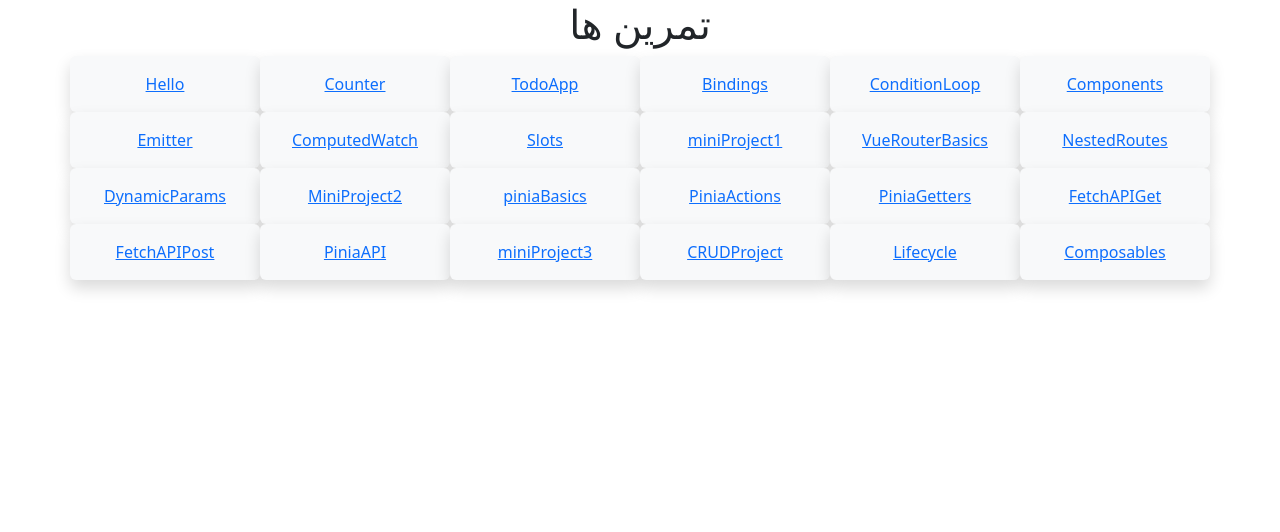
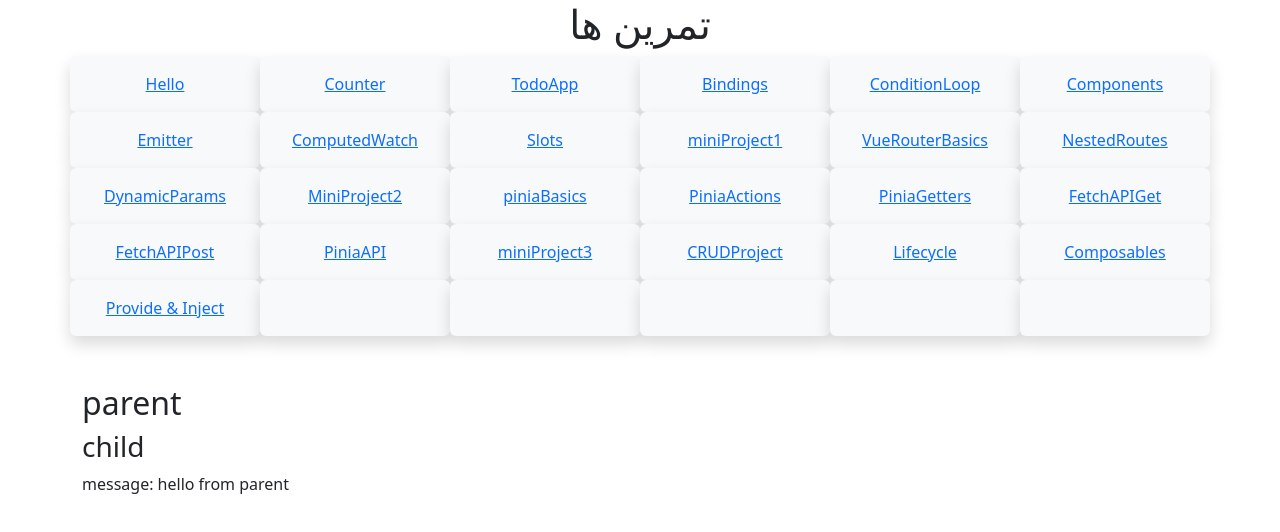
Before and after one commit to ielhamsv/vue-learning-30days, a Vue app in the folder vue-30days/: page /Provide in a window 1280 px wide. Shown: the top 532 px of the page. Built offline with nearby package versions, Linux system fonts and the light colour scheme.

Commit message:
day25 , Provide & Inject

```diff
--- a/vue-30days/src/App.vue
+++ b/vue-30days/src/App.vue
@@ -86,6 +86,26 @@ import Composables from "@/views/Composables.vue";
           <router-link to="/Composables">Composables</router-link>
         </div>
       </div>
+      <div class="row">
+        <div class="col-md-2 shadow p-3 bg-body-tertiary rounded text-center">
+          <router-link to="/Provide">Provide & Inject</router-link>
+        </div>
+        <div class="col-md-2 shadow p-3 bg-body-tertiary rounded text-center">
+
+        </div>
+        <div class="col-md-2 shadow p-3 bg-body-tertiary rounded text-center">
+
+        </div>
+        <div class="col-md-2 shadow p-3 bg-body-tertiary rounded text-center">
+
+        </div>
+        <div class="col-md-2 shadow p-3 bg-body-tertiary rounded text-center">
+
+        </div>
+        <div class="col-md-2 shadow p-3 bg-body-tertiary rounded text-center">
+
+        </div>
+      </div>
     </div>
   </header>
   <section class="mt-5">
--- /dev/null
+++ b/vue-30days/src/components/Inject.vue
@@ -0,0 +1,13 @@
+<script setup>
+import {inject} from "vue"
+const msg=inject("msg")
+</script>
+
+<template>
+<h3>child</h3>
+  <p>message: {{msg}}</p>
+</template>
+
+<style scoped>
+
+</style>
--- a/vue-30days/src/router/index.js
+++ b/vue-30days/src/router/index.js
@@ -26,6 +26,7 @@ import miniProject3 from "@/views/MiniProject3.vue"
 import CRUDProject from "@/views/CRUDProject.vue";
 import Lifecycle from "@/views/Lifecycle.vue";
 import Composables from "@/views/Composables.vue";
+import Provide from "@/views/Provide.vue";
 
 
 const router = createRouter({
@@ -62,6 +63,7 @@ const router = createRouter({
     {path: '/CRUDProject', name: 'CRUDProject', component: CRUDProject},
     {path: '/Lifecycle', name: 'Lifecycle', component: Lifecycle},
     {path: '/Composables', name: 'Composables', component: Composables},
+    {path: '/Provide', name: 'Provide', component: Provide},
   ],
 })
 
--- /dev/null
+++ b/vue-30days/src/views/Provide.vue
@@ -0,0 +1,16 @@
+<script setup>
+import {provide,ref} from "vue";
+import inject from "@/components/Inject.vue";
+
+const message=ref("hello from parent")
+provide("msg",message)
+</script>
+
+<template>
+<h2>parent</h2>
+  <inject />
+</template>
+
+<style scoped>
+
+</style>
```
